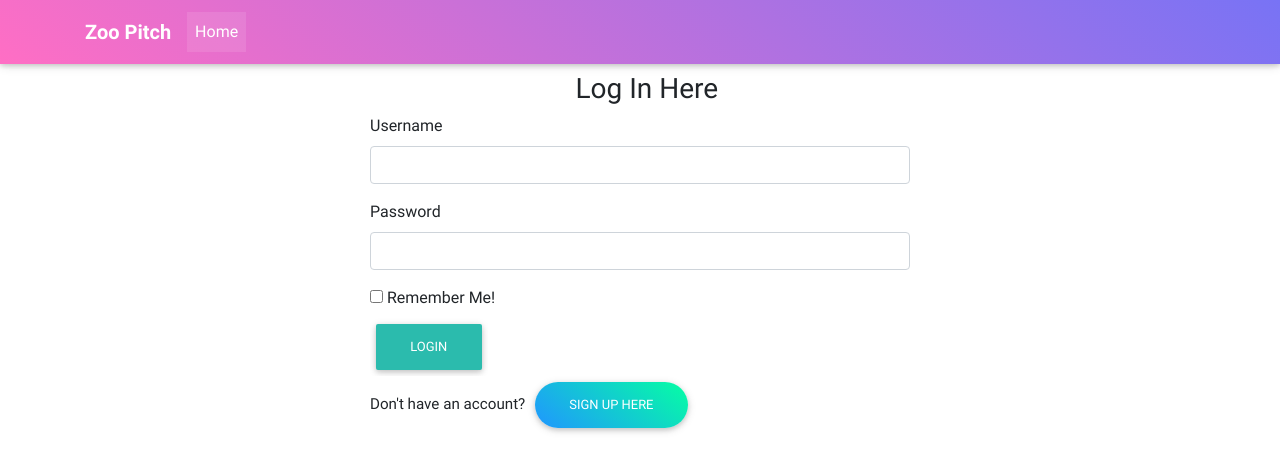
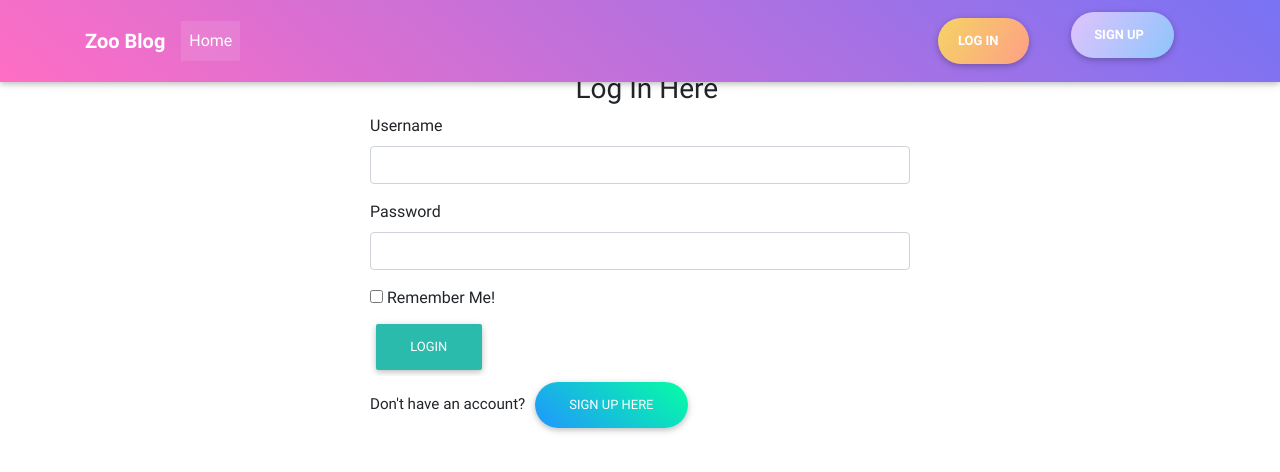
Before and after one commit to KenMwaura1/zoo_blog, a Flask app: page /auth/login in a window 1280 px wide. Shown: the top 472 px of the page. Run offline with Flask 2, Linux system fonts and the light colour scheme; some libraries are stand-ins or nearby versions.

Commit message:
Updated nav to to show whether a user is authenticated  as well updated the user profile

```diff
--- a/app/templates/nav.html
+++ b/app/templates/nav.html
@@ -2,7 +2,7 @@
 <nav class="navbar navbar-expand-lg navbar-dark fixed-top scrolling-navbar purple-gradient">
     <div class="container">
         <a class="navbar-brand" href="/">
-            <strong>Zoo Pitch</strong>
+            <strong>Zoo Blog</strong>
         </a>
         <button class="navbar-toggler" type="button" data-toggle="collapse" data-target="#navbarSupportedContent-7"
                 aria-controls="navbarSupportedContent-7" aria-expanded="false" aria-label="Toggle navigation">
@@ -15,9 +15,39 @@
                         <span class="sr-only">(current)</span>
                     </a>
                 </li>
+                {% if current_user.is_authenticated %}
+                    <li class="nav-item">
+                        <a class="nav-link" href="{{url_for('main.new_blog')}}">New Blog</a>
+                    </li>
+                {% endif %}
+            </ul>
+            <ul class="navbar-nav ml-auto">
+                {% if current_user.is_authenticated %}
+
+                    <li class="nav-item dropdown">
+                        <a class="nav-link dropdown-toggle" style= 'margin-right:30px' data-toggle="dropdown"
+                           aria-haspopup="true" aria-expanded="false">
+                            <i class="fas fa-user"></i>&nbsp;<strong>{{current_user.username}}</strong> </a>
+                        <div class="dropdown-menu dropdown-menu-right dropdown-info" aria-labelledby="navbarDropdownMenuLink-4">
+                            <a class="dropdown-item" href="{{url_for('main.profile',name=current_user.username)}}"><i class="far fa-user"></i>&nbsp; My account</a>
+                            <a class="dropdown-item" href="{{url_for('auth.logout')}}"><i class="fas fa-sign-out-alt"></i>&nbsp; Log out</a>
+                        </div>
+                    </li>
+                {% else %}
+                    <li class="nav-item ">
+                        <div class="container">
+                            <a  class="nav-link btn rounded-pill sunny-morning-gradient" href="{{url_for('auth.login')}}" style='padding-right:30px'><i class="fas fa-sign-in-alt"></i>&nbsp; <strong class="text-center">Log In</strong></a>
+                        </div>
+                    </li>
+
+                    <li class="nav-item">
+                        <div class="container">
+                            <a style= 'padding-right:30px' class="nav-link btn rounded-pill my-4 my-sm-0 deep-blue-gradient" href="{{url_for('auth.register')}}"><i class="fas fa-user-plus"></i></i>&nbsp; <strong class="text-center">Sign Up</strong></a>
+                        </div>
+                    </li>
+                {%endif%}
 
             </ul>
-
         </div>
     </div>
 </nav>
```
Also changed, not shown: app/templates/user-profile/update-user-profile.html (added, +8 -0 lines).
